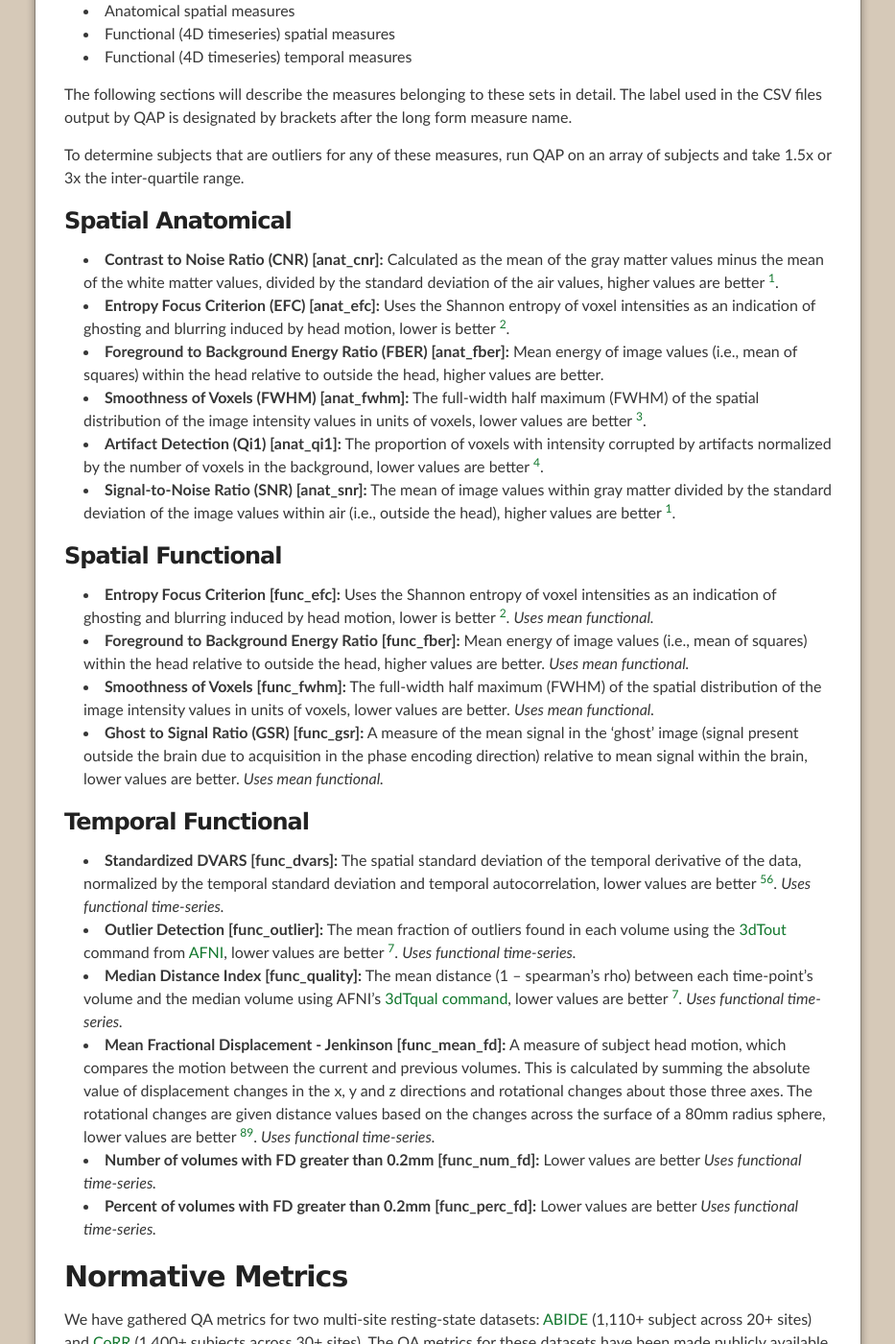
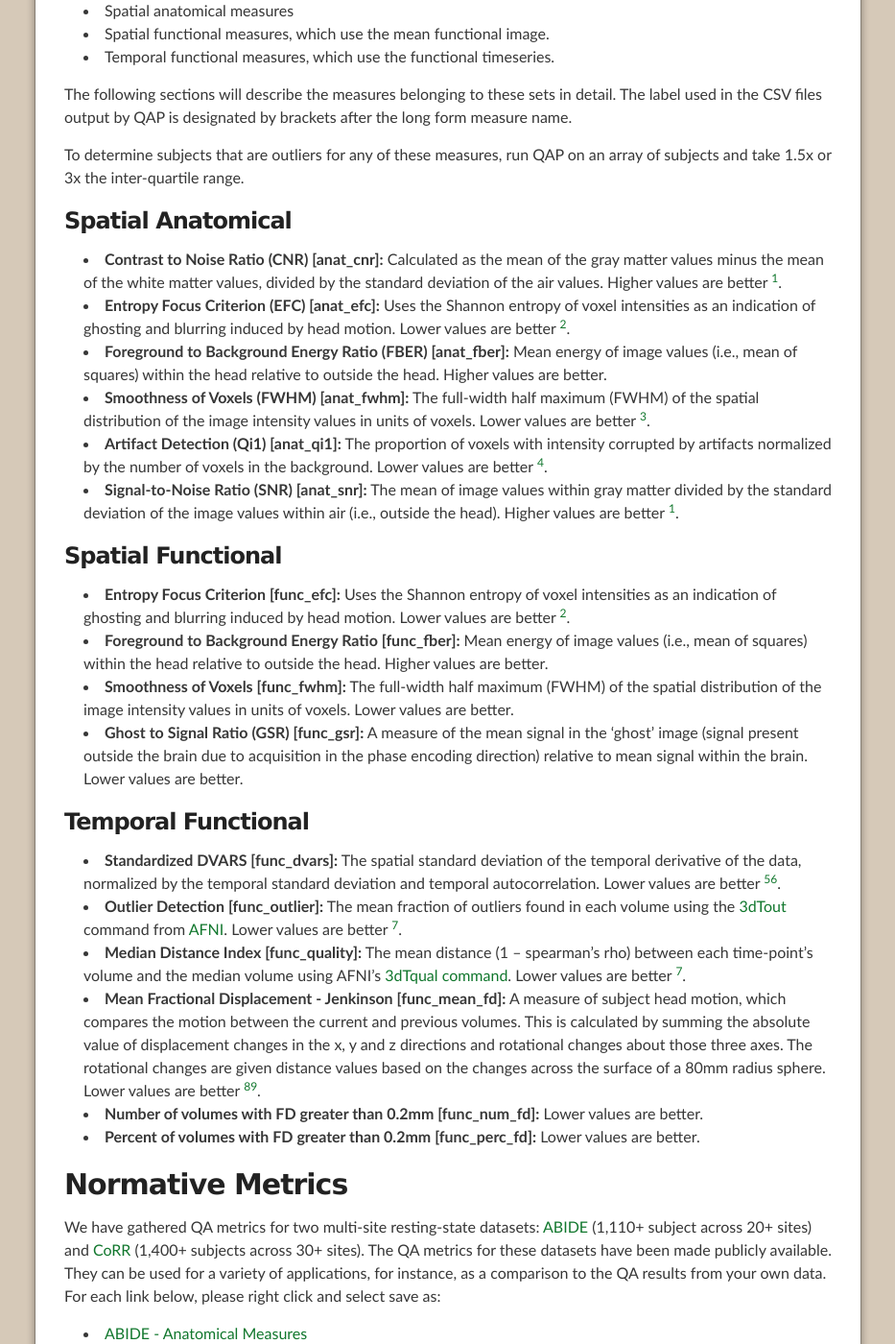
Before and after one commit to preprocessed-connectomes-project/quality-assessment-protocol, a Jekyll site: the page built from qap_documentation.md, in a window 1280 px wide and 1400 px high, scrolled down 2133 px. Shown: the whole window at 96% size, without its empty margins (173-1106 px from the left). Built offline with Jekyll 4.4.1, drawn with Linux system fonts in a browser that asks for light colours; some of the changed text lies outside the part shown.

Commit message:
Added usage for subject list generator.  Minor tweaks to measures section.  Added pyyaml requirement.

```diff
--- a/qap_documentation.md
+++ b/qap_documentation.md
@@ -66,9 +66,9 @@ Once the pre-requisites have been satisfied, you can install the QAP package its
 
 There are three sets of measures that can be run using the QAP software package:
 
-* Anatomical spatial measures
-* Functional (4D timeseries) spatial measures
-* Functional (4D timeseries) temporal measures
+* Spatial anatomical measures
+* Spatial functional measures, which use the mean functional image.
+* Temporal functional measures, which use the functional timeseries.
 
 The following sections will describe the measures belonging to these sets in detail.  The label used in the CSV files output by QAP is designated by brackets after the long form measure name.
 
@@ -76,28 +76,28 @@ To determine subjects that are outliers for any of these measures, run QAP on an
 
 ### Spatial Anatomical
 
-* **Contrast to Noise Ratio (CNR) [anat_cnr]:** Calculated as the mean of the gray matter values minus the mean of the white matter values, divided by the standard deviation of the air values, higher values are better [^1].
-* **Entropy Focus Criterion (EFC) [anat_efc]:** Uses the Shannon entropy of voxel intensities as an indication of ghosting and blurring induced by head motion, lower is better [^2].
-* **Foreground to Background Energy Ratio (FBER) [anat_fber]:** Mean energy of image values (i.e., mean of squares) within the head relative to outside the head, higher values are better.
-* **Smoothness of Voxels (FWHM) [anat_fwhm]:** The full-width half maximum (FWHM) of the spatial distribution of the image intensity values in units of voxels, lower values are better [^3].
-* **Artifact Detection (Qi1) [anat_qi1]:** The proportion of voxels with intensity corrupted by artifacts normalized by the number of voxels in the background, lower values are better [^4].
-* **Signal-to-Noise Ratio (SNR) [anat_snr]:** The mean of image values within gray matter divided by the standard deviation of the image values within air (i.e., outside the head), higher values are better [^1].
+* **Contrast to Noise Ratio (CNR) [anat_cnr]:** Calculated as the mean of the gray matter values minus the mean of the white matter values, divided by the standard deviation of the air values.  Higher values are better [^1].
+* **Entropy Focus Criterion (EFC) [anat_efc]:** Uses the Shannon entropy of voxel intensities as an indication of ghosting and blurring induced by head motion.  Lower values are better [^2].
+* **Foreground to Background Energy Ratio (FBER) [anat_fber]:** Mean energy of image values (i.e., mean of squares) within the head relative to outside the head.  Higher values are better.
+* **Smoothness of Voxels (FWHM) [anat_fwhm]:** The full-width half maximum (FWHM) of the spatial distribution of the image intensity values in units of voxels.  Lower values are better [^3].
+* **Artifact Detection (Qi1) [anat_qi1]:** The proportion of voxels with intensity corrupted by artifacts normalized by the number of voxels in the background.  Lower values are better [^4].
+* **Signal-to-Noise Ratio (SNR) [anat_snr]:** The mean of image values within gray matter divided by the standard deviation of the image values within air (i.e., outside the head).  Higher values are better [^1].
 
 ### Spatial Functional
 
-* **Entropy Focus Criterion [func_efc]:** Uses the Shannon entropy of voxel intensities as an indication of ghosting and blurring induced by head motion, lower is better [^2]. _Uses mean functional._
-* **Foreground to Background Energy Ratio [func_fber]:** Mean energy of image values (i.e., mean of squares) within the head relative to outside the head, higher values are better. _Uses mean functional._
-* **Smoothness of Voxels [func_fwhm]:** The full-width half maximum (FWHM) of the spatial distribution of the image intensity values in units of voxels, lower values are better. _Uses mean functional._
-* **Ghost to Signal Ratio (GSR) [func_gsr]:** A measure of the mean signal in the ‘ghost’ image (signal present outside the brain due to acquisition in the phase encoding direction) relative to mean signal within the brain, lower values are better. _Uses mean functional._
+* **Entropy Focus Criterion [func_efc]:** Uses the Shannon entropy of voxel intensities as an indication of ghosting and blurring induced by head motion.  Lower values are better [^2].
+* **Foreground to Background Energy Ratio [func_fber]:** Mean energy of image values (i.e., mean of squares) within the head relative to outside the head.  Higher values are better.
+* **Smoothness of Voxels [func_fwhm]:** The full-width half maximum (FWHM) of the spatial distribution of the image intensity values in units of voxels.  Lower values are better.
+* **Ghost to Signal Ratio (GSR) [func_gsr]:** A measure of the mean signal in the ‘ghost’ image (signal present outside the brain due to acquisition in the phase encoding direction) relative to mean signal within the brain.  Lower values are better.
 
 ### Temporal Functional
 
-* **Standardized DVARS [func_dvars]:** The spatial standard deviation of the temporal derivative of the data, normalized by the temporal standard deviation and temporal autocorrelation, lower values are better [^5][^6]. _Uses functional time-series._
-* **Outlier Detection [func_outlier]:** The mean fraction of outliers found in each volume using the [3dTout](http://afni.nimh.nih.gov/pub/dist/doc/program_help/3dToutcount.html) command from [AFNI](http://afni.nimh.nih.gov/afni), lower values are better [^7]. _Uses functional time-series._
-* **Median Distance Index [func_quality]:** The mean distance (1 – spearman’s rho) between each time-point's volume and the median volume using AFNI’s [3dTqual command](http://afni.nimh.nih.gov/afni), lower values are better [^7]. _Uses functional time-series._
-* **Mean Fractional Displacement - Jenkinson [func_mean_fd]:** A measure of subject head motion, which compares the motion between the current and previous volumes. This is calculated by summing the absolute value of displacement changes in the x, y and z directions and rotational changes about those three axes. The rotational changes are given distance values based on the changes across the surface of a 80mm radius sphere, lower values are better [^8][^10]. _Uses functional time-series._
-* **Number of volumes with FD greater than 0.2mm [func_num_fd]:** Lower values are better _Uses functional time-series._
-* **Percent of volumes with FD greater than 0.2mm [func_perc_fd]:** Lower values are better _Uses functional time-series._
+* **Standardized DVARS [func_dvars]:** The spatial standard deviation of the temporal derivative of the data, normalized by the temporal standard deviation and temporal autocorrelation.  Lower values are better [^5][^6].
+* **Outlier Detection [func_outlier]:** The mean fraction of outliers found in each volume using the [3dTout](http://afni.nimh.nih.gov/pub/dist/doc/program_help/3dToutcount.html) command from [AFNI](http://afni.nimh.nih.gov/afni).  Lower values are better [^7].
+* **Median Distance Index [func_quality]:** The mean distance (1 – spearman’s rho) between each time-point's volume and the median volume using AFNI’s [3dTqual command](http://afni.nimh.nih.gov/afni).  Lower values are better [^7].
+* **Mean Fractional Displacement - Jenkinson [func_mean_fd]:** A measure of subject head motion, which compares the motion between the current and previous volumes. This is calculated by summing the absolute value of displacement changes in the x, y and z directions and rotational changes about those three axes. The rotational changes are given distance values based on the changes across the surface of a 80mm radius sphere.  Lower values are better [^8][^10].
+* **Number of volumes with FD greater than 0.2mm [func_num_fd]:** Lower values are better.
+* **Percent of volumes with FD greater than 0.2mm [func_perc_fd]:** Lower values are better.
 
 ## Normative Metrics
 
@@ -144,11 +144,15 @@ Make sure that you multiply *num_cores_per_subject*, *num_subjects_at_once*, and
 
 ### Providing Raw Data
 
-The QAP pipelines take in subject list YAML (.yml) files as an input. The filepaths to your raw data are defined in these subject lists, and these .yml files can be easily generated using the *qap_raw_data_sublist_generator.py* script included in the QAP software package. After installing the QAP software package, this script can be run from any directory. This subject list generator script assumes a specific file structure for your input data:
+The QAP pipelines take in subject list YAML (.yml) files as an input. The filepaths to your raw data are defined in these subject lists, and these YAML files can be easily generated using the *qap_raw_data_sublist_generator.py* script included in the QAP software package. After installing the QAP software package, this script can be run from any directory. This subject list generator script assumes a specific directory structure for your input data:
 
-	/data_folder/site_name/subject_id/session_id/scan_id/file.nii.gz
+	/data_directory/site_name/subject_id/session_id/scan_id/file.nii.gz
 
-The script will go through your data folder structure and generate the subject list YAML file for you. Note that these subject lists can also be created or edited by hand if you wish, though this can be cumbersome for larger data sets. For reference, an example of the subject list format follows:
+To make the script parse the above directory structure and generate the subject list YAML file, invoke the following command:
+
+    qap_raw_data_sublist_generator.py {absolute path to site_name directory} {path to where the output YAML file should be stored} {the scan type- can be 'anat' or 'func'}
+
+These subject lists can also be created or edited by hand if you wish, though this can be cumbersome for larger data sets. For reference, an example of the subject list format follows:
 
 	'1019436':
 	  session_1:
@@ -186,7 +190,7 @@ Below is a list of intermediary files used in the steps leading to the final QAP
 * **anatomical_wm_mask**: segmentation mask of the anatomical scan's white matter (.nii/.nii.gz)
 * **qap_head_mask**: a whole-skull binarized mask
 
-in the QAP head mask workflow, we also mask the background immediately in front of the scan participant's mouth - we do this to exclude breathing-induced noise from the calculation for the FBER QAP measure
+In the QAP head mask workflow, we also mask the background immediately in front of the scan participant's mouth.  We do this to exclude breathing-induced noise from the calculation for the FBER QAP measure
 
 ### Functional Spatial measures workflow resources
 
@@ -269,7 +273,7 @@ Once this script is run, it will output the S3 dictionary YAML file, and it will
 
 ## Merging Outputs
 
-QAP generates outputs for each subject and session separately.  To view a comprehensive summary for all the measures for all the subjects, you will need to merge these separate outputs into a single file.  You can do this by running the following command.
+QAP generates outputs for each subject and session separately.  To view a comprehensive summary for all the measures for all the subjects, you will need to merge these separate outputs into a single file.  You can do this by running the following command:
 
     qap_merge_outputs.py {path to qap output directory}
 
@@ -285,7 +289,7 @@ For example, if you wanted to obtain functional spatial measures from an S3 buck
 
     qap_download_output_from_S3.py subjects/outputs /home/wintermute/Documents/aws-keys.csv the_big_run func_spatial /home/wintermute/qap_outputs
 
-With the above commands, the outputs will be stored in a directory named `qap_outputs` in the user wintermute's home folder.  As with the pipeline commands from earlier, more information on this command's usage can be obtained by running it with the *-h* flag.
+With the above commands, the outputs will be stored in a directory named `qap_outputs` in the user *wintermute*'s home folder.  As with the pipeline commands from earlier, more information on this command's usage can be obtained by running it with the *-h* flag.
 
 ## References
 
```
Also changed, not shown: other parts of qap_documentation.md (+4 -4 lines).
